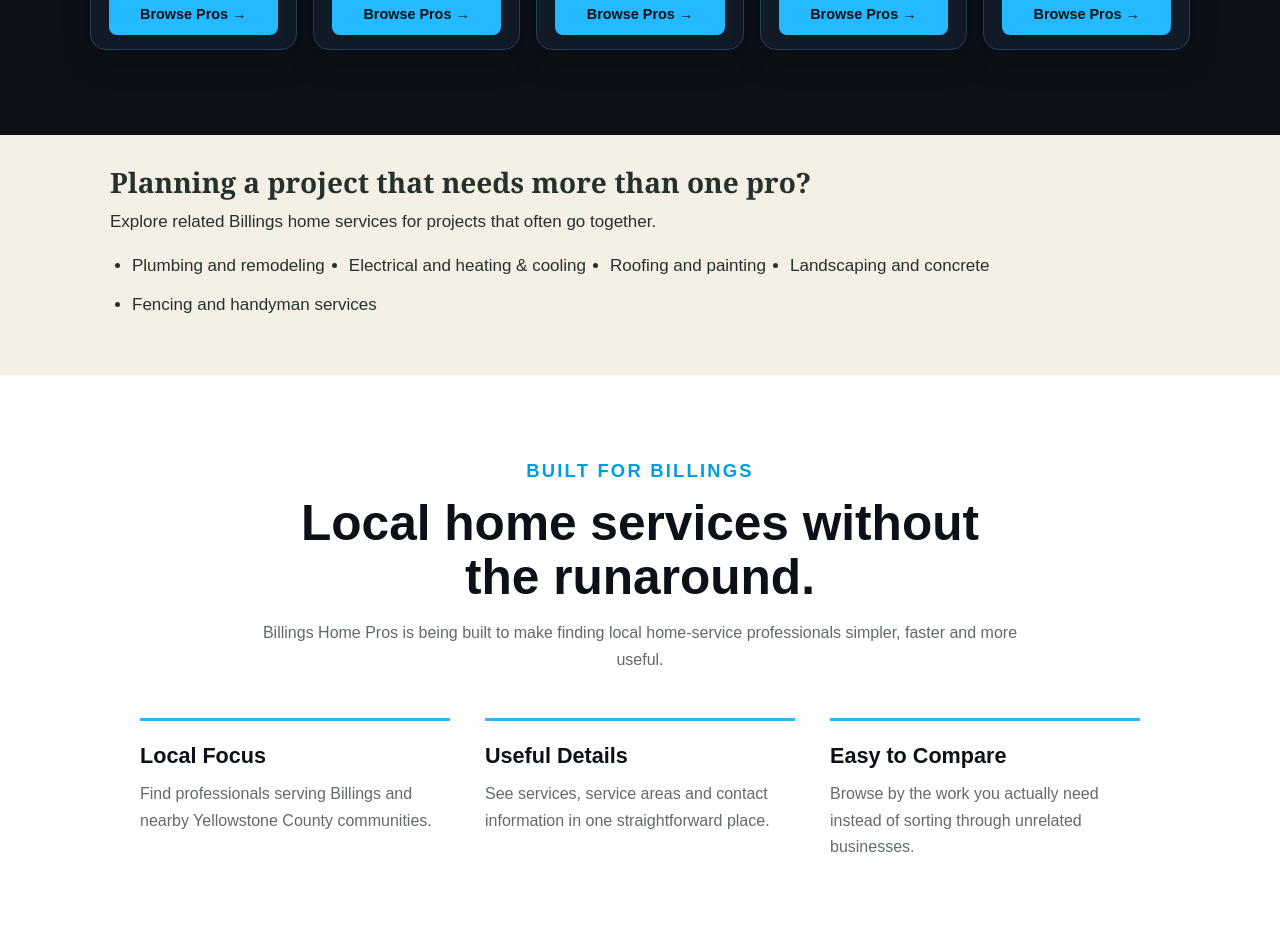
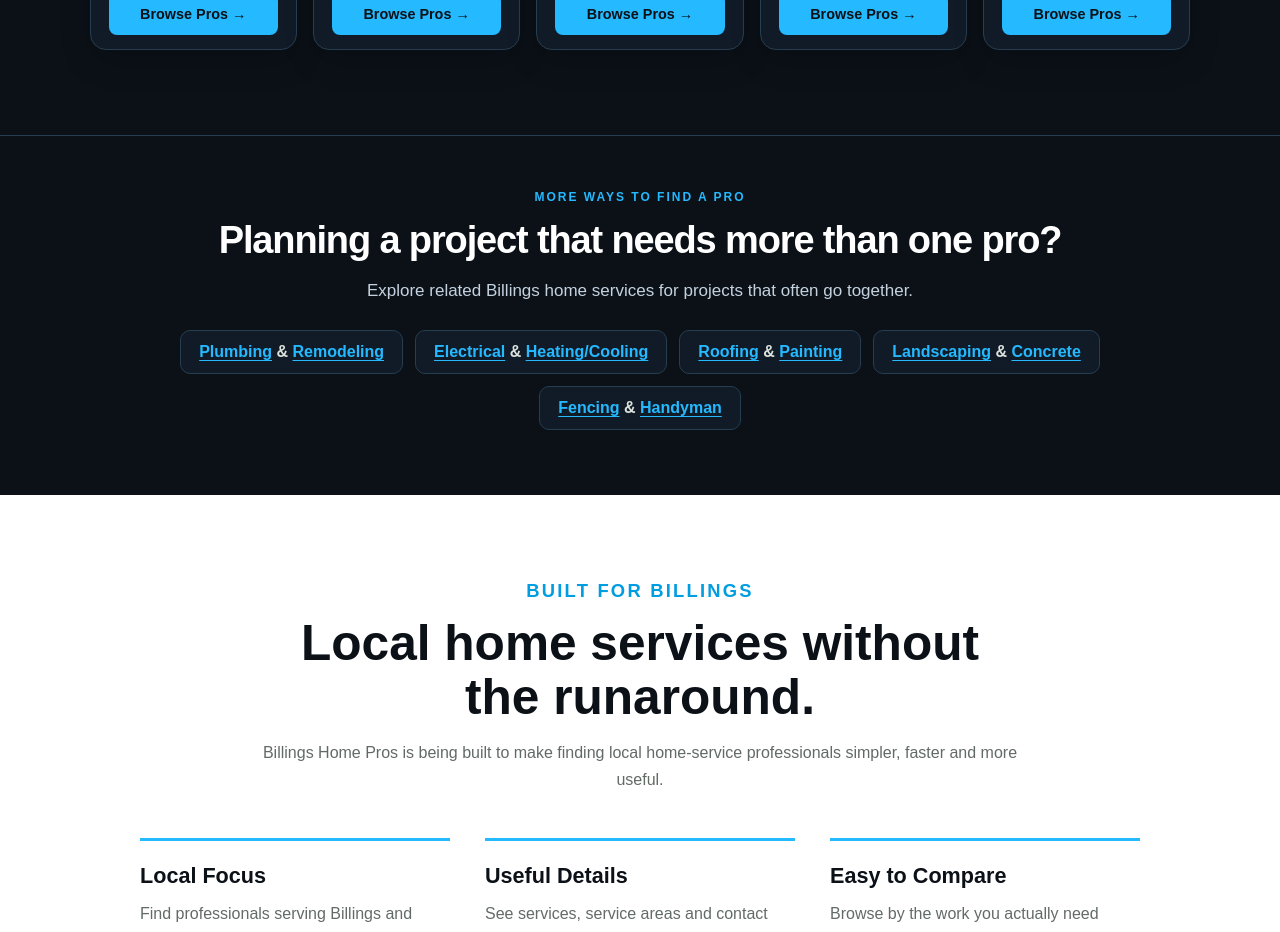
Before and after one commit to Cheddaronbass/billingshomepros, a Next.js app: page / in a window 1280 px wide. Shown: the part 1900-2832 px from the top of the page. Built offline with nearby package versions, Linux system fonts and the light colour scheme.

Commit message:
Match related-services section to established dark navy and blue homepage design

```diff
--- a/app/page.js
+++ b/app/page.js
@@ -168,16 +168,27 @@
 </div>
       </section>
 
-      <section aria-labelledby="related-services-title" style={{ maxWidth: 1100, margin: "0 auto", padding: "28px 20px 40px" }}>
-        <h2 id="related-services-title" style={{ fontSize: "clamp(22px, 3vw, 28px)", marginBottom: 8 }}>Planning a project that needs more than one pro?</h2>
-        <p style={{ fontSize: 17, lineHeight: 1.5, marginTop: 0 }}>Explore related Billings home services for projects that often go together.</p>
-        <ul style={{ display: "flex", flexWrap: "wrap", gap: "12px 24px", paddingLeft: 22, fontSize: 17, lineHeight: 1.6 }}>
-          <li><a href="/plumbing">Plumbing</a> and <a href="/contractors-remodeling">remodeling</a></li>
-          <li><a href="/electrical">Electrical</a> and <a href="/hvac">heating &amp; cooling</a></li>
-          <li><a href="/roofing">Roofing</a> and <a href="/painting">painting</a></li>
-          <li><a href="/landscaping">Landscaping</a> and <a href="/concrete">concrete</a></li>
-          <li><a href="/fencing">Fencing</a> and <a href="/handyman">handyman services</a></li>
-        </ul>
+      <section aria-labelledby="related-services-title" style={{ background: "#0b1117", color: "#fff", padding: "54px 7% 65px", borderTop: "1px solid #273d50" }}>
+        <div style={{ maxWidth: 1100, margin: "0 auto", textAlign: "center" }}>
+          <div className="eyebrow" style={{ color: "#25b9ff" }}>MORE WAYS TO FIND A PRO</div>
+          <h2 id="related-services-title" style={{ color: "#fff", fontFamily: "Arial, Helvetica, sans-serif", fontWeight: 900, fontSize: "clamp(26px, 4vw, 38px)", letterSpacing: "-0.03em", lineHeight: 1.15, marginBottom: 14 }}>Planning a project that needs more than one pro?</h2>
+          <p style={{ color: "#c4d2df", fontSize: 17, lineHeight: 1.6, margin: "0 auto 26px", maxWidth: 720 }}>Explore related Billings home services for projects that often go together.</p>
+          <div style={{ display: "flex", justifyContent: "center", flexWrap: "wrap", gap: 12 }}>
+            {[
+              ["Plumbing & Remodeling", "/plumbing", "/contractors-remodeling"],
+              ["Electrical & Heating/Cooling", "/electrical", "/hvac"],
+              ["Roofing & Painting", "/roofing", "/painting"],
+              ["Landscaping & Concrete", "/landscaping", "/concrete"],
+              ["Fencing & Handyman", "/fencing", "/handyman"],
+            ].map(([label, first, second]) => (
+              <div key={label} style={{ background: "#101b27", border: "1px solid #273d50", borderRadius: 10, padding: "12px 18px", color: "#dce2de", fontSize: 16, fontWeight: 700 }}>
+                <a href={first} style={{ color: "#25b9ff", textDecoration: "underline", textUnderlineOffset: 3 }}>{label.split(" & ")[0]}</a>
+                {" & "}
+                <a href={second} style={{ color: "#25b9ff", textDecoration: "underline", textUnderlineOffset: 3 }}>{label.split(" & ")[1]}</a>
+              </div>
+            ))}
+          </div>
+        </div>
       </section>
 
       <section className="whySection" id="why">
```
